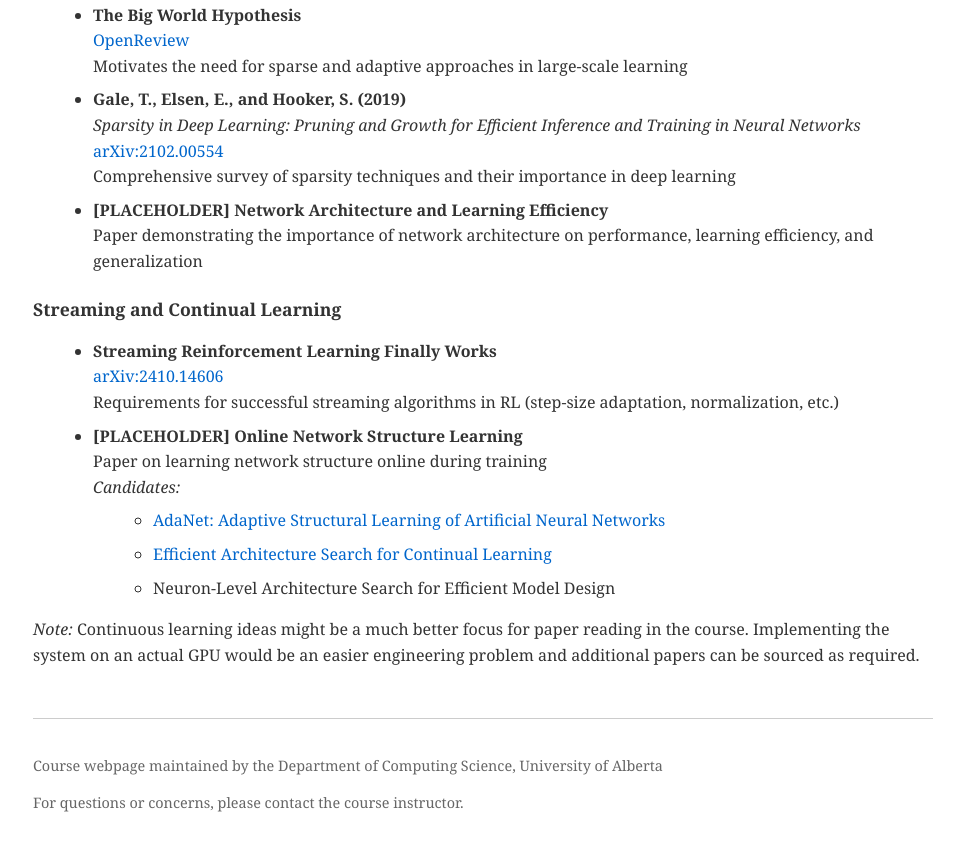
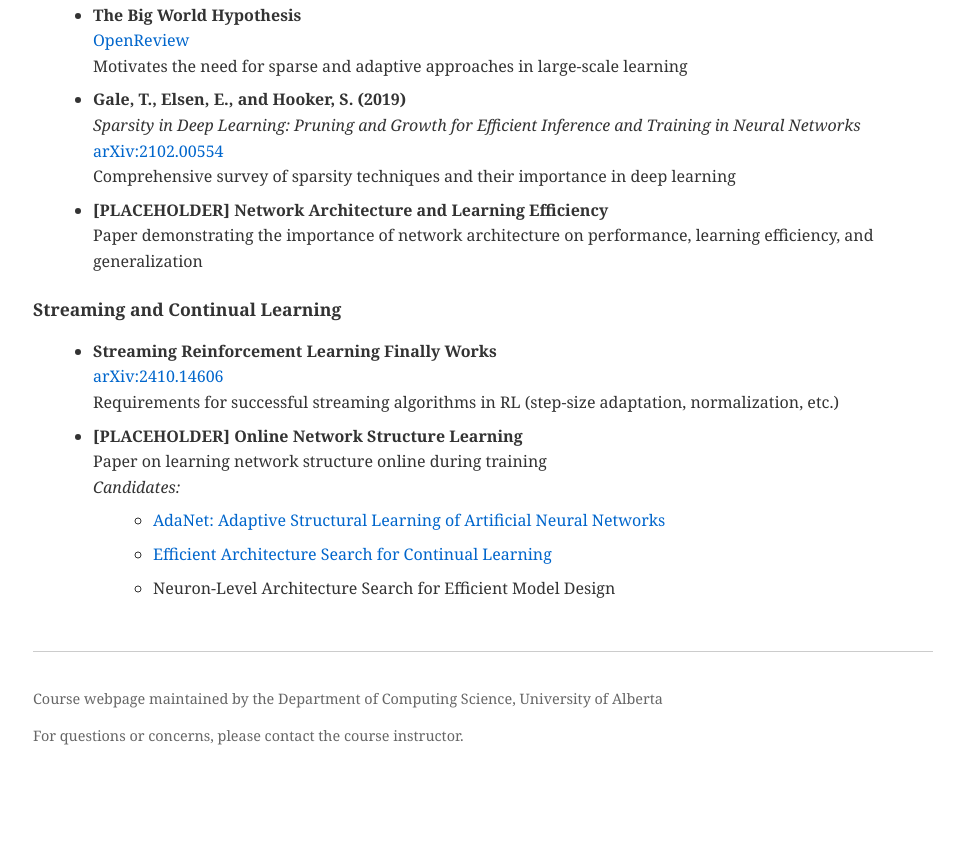
Before and after one commit to Sir-NoChill/gpu-rl, a plain HTML site: page index.html in a window 1280 px wide. Shown: the part 4658-5507 px from the top of the page, without its empty margins (157-1121 px from the left). After the commit the page ends 5439 px from the top, so only its background shows below. Drawn offline with Linux system fonts and the light colour scheme.

Commit message:
impl: remove stupid par

```diff
--- a/index.html
+++ b/index.html
@@ -402,11 +402,6 @@
             </li>
         </ul>
 
-        <p>
-            <em>Note:</em> Continuous learning ideas might be a much better focus for paper reading in the course.
-            Implementing the system on an actual GPU would be an easier engineering problem and additional papers
-            can be sourced as required.
-        </p>
     </div>
     <footer style="margin-top: 50px; padding-top: 20px; border-top: 1px solid #ccc; color: #666; font-size: 0.9em;">
 
```
